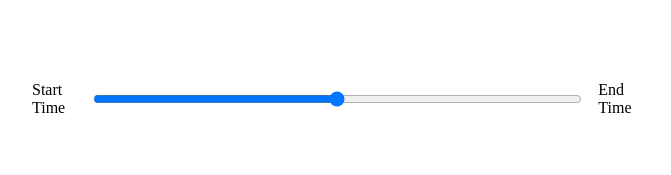
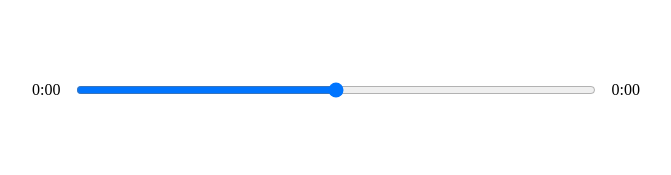
Before and after one commit to harrystead/React-Music-App, a React (Create React App) app: page / in a window 1280 px wide. Shown: the part 415-590 px from the top of the page, without its empty margins (304-975 px from the left). Built offline with nearby package versions, Linux system fonts and the light colour scheme.

Commit message:
input slider and time values(duration and currentTime added)

```diff
--- a/src/components/Player.js
+++ b/src/components/Player.js
@@ -1,34 +1,71 @@
-import React, {useRef} from "react";
-import {FontAwesomeIcon} from "@fortawesome/react-fontawesome";
-import {faPlay, faAngleLeft, faAngleRight} from "@fortawesome/free-solid-svg-icons";
+import React, { useRef, useState } from "react";
+import { FontAwesomeIcon } from "@fortawesome/react-fontawesome";
+import {
+  faPlay,
+  faAngleLeft,
+  faAngleRight,
+} from "@fortawesome/free-solid-svg-icons";
 
 const Player = ({ currentSong, isPlaying, setIsPlaying }) => {
   const audioRef = useRef(null);
   const audioPlay = () => {
-        if(isPlaying){
+    if (isPlaying) {
       audioRef.current.pause();
       setIsPlaying(!isPlaying);
-        }
-        else{
+    } else {
       audioRef.current.play();
       setIsPlaying(!isPlaying);
     }
-    }
+  };
+
+  const timeUpdateHandler = (e) => {
+    const current = e.target.currentTime;
+    const duration = e.target.duration;
+    console.log(current);
+
+    setSongInfo({...songInfo, currentTime: current, duration: duration });
+  };
+
+  const [songInfo, setSongInfo] = useState({
+    currentTime: null,
+    duration: null,
+  });
+
+  const getTime = (time) => {
       return(
+          Math.floor(time / 60) + ":" + ("0" + Math.floor(time % 60)).slice(-2)
+      );
+  };
+
+  return (
     <div className="player">
       <div className="time-control">
-                <p>Start Time</p>
-                <input type="range"/>
-                <p>End Time</p>
+        <p>{getTime(songInfo.currentTime)}</p>
+        <input min={0} max={songInfo.duration} value={songInfo.currentTime} type="range" />
+        <p>{getTime(songInfo.duration)}</p>
       </div>
       <div className="play-control">
-                <FontAwesomeIcon className="skipBack" size="2x" icon={faAngleLeft}/>
-                <FontAwesomeIcon onClick={audioPlay} className="play" size="2x" icon={faPlay}/>
-                <FontAwesomeIcon className="skipForward" size="2x" icon={faAngleRight}/>
+        <FontAwesomeIcon className="skipBack" size="2x" icon={faAngleLeft} />
+        <FontAwesomeIcon
+          onClick={audioPlay}
+          className="play"
+          size="2x"
+          icon={faPlay}
+        />
+        <FontAwesomeIcon
+          className="skipForward"
+          size="2x"
+          icon={faAngleRight}
+        />
       </div>
-            <audio ref={audioRef} src={currentSong.audio}></audio>
+      <audio
+        ref={audioRef}
+        onTimeUpdate={timeUpdateHandler}
+        onLoadedMetadata={timeUpdateHandler}
+        src={currentSong.audio}
+      ></audio>
     </div>
-    )
-}
+  );
+};
 
 export default Player;
--- a/src/styles/_player.scss
+++ b/src/styles/_player.scss
@@ -12,7 +12,7 @@
     display: flex;
     input{
         width: 100%;
-        padding: 1rem 2rem;
+        padding: 1rem 0rem;
     }
     p {
         padding: 1rem;
```
Also changed, not shown: 1 other file (tests, documents, lock files or other folders). Lines whose indentation alone changed are shown as unchanged.
